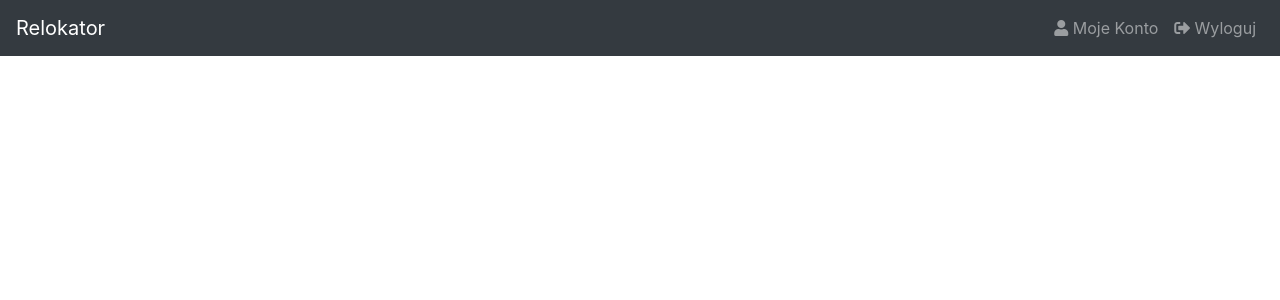
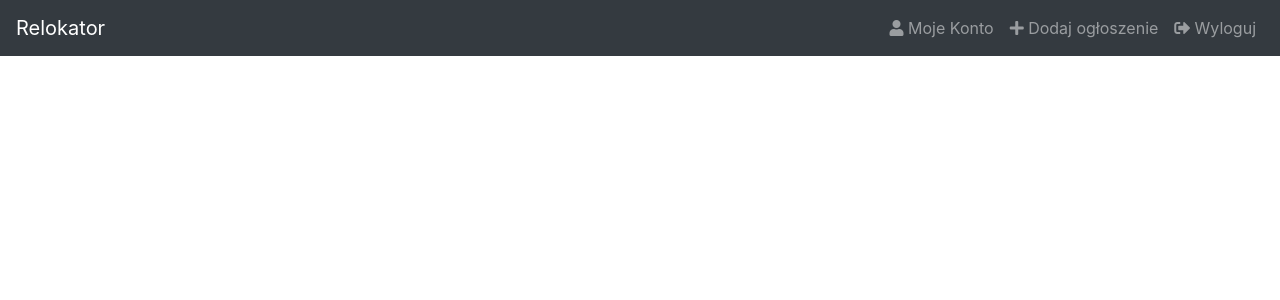
Before and after one commit to m-godlewski/relokator, a Django app: template src/core/templates/navbar.html in a window 1280 px wide. Shown: the top 300 px of the page. Run offline with Django 3.2, Linux system fonts and the light colour scheme; the template is opened without the code that fills it, so the values that code supplies are empty; the visitor is signed in with stand-in values (Sample User, id 1); some libraries are stand-ins or nearby versions.

Commit message:
navbar updated

```diff
--- a/src/core/accounts/urls.py
+++ b/src/core/accounts/urls.py
@@ -4,6 +4,5 @@ from . import views
 
 
 urlpatterns = [
-    path('register/', views.Registration.as_view(), name='signup'),
-    # path('<str:username>', views.Profile.as_view(), name='account_profile')
+    path('register/', views.Registration.as_view(), name='signup')
 ]
--- a/src/core/accounts/views.py
+++ b/src/core/accounts/views.py
@@ -1,12 +1,11 @@
 from django.contrib.auth.forms import UserCreationForm
+from django.contrib.auth.decorators import login_required
 from django.urls import reverse_lazy
 from django.views import generic
+from django.shortcuts import render
 
 
 class Registration(generic.CreateView):
     form_class = UserCreationForm
     success_url = reverse_lazy('login')
     template_name = 'register.html'
-
-# class Profile():
-    # pass
--- a/src/core/templates/navbar.html
+++ b/src/core/templates/navbar.html
@@ -20,14 +20,17 @@
           <a class="nav-link" href=""><span class="fas fa-user"></span> Moje Konto</a>
         </li>
         <li>
+          <a class="nav-link" href=""><span class="fas fa-plus"></span> Dodaj ogłoszenie</a>
+        </li>
+        <li>
           <a class="nav-link" href="{% url 'logout' %}"><span class="fas fa-sign-out-alt"></span> Wyloguj</a>
         </li>
       {% else %}
         <li class="nav-item">
-          <a class="nav-link" href="/accounts/register"><span class="fas fa-user"></span> Rejestracja</a>
+          <a class="nav-link" href="/accounts/register/"><span class="fas fa-user"></span> Dołącz teraz</a>
         </li>
         <li class="nav-item">
-          <a class="nav-link" href="/accounts/login/"><span class="fas fa-sign-in-alt"></span> Logowanie</a>
+          <a class="nav-link" href="/accounts/login/"><span class="fas fa-sign-in-alt"></span> Zaloguj się</a>
         </li>
       {% endif %}
 
```
